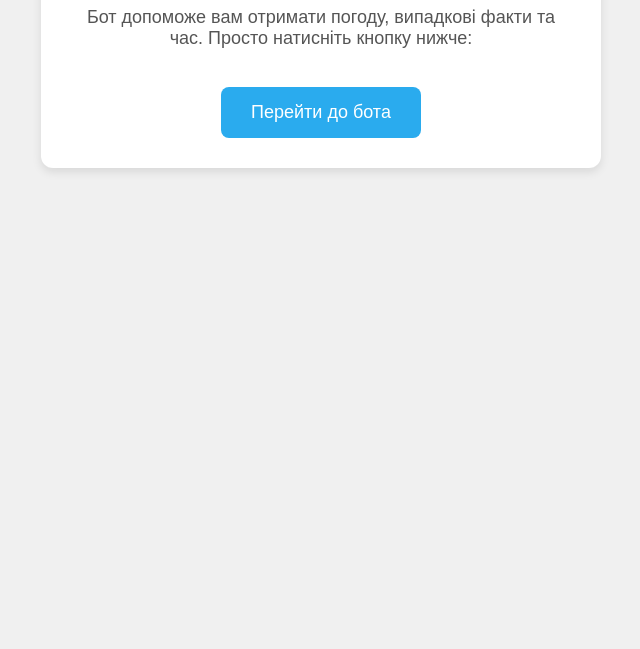
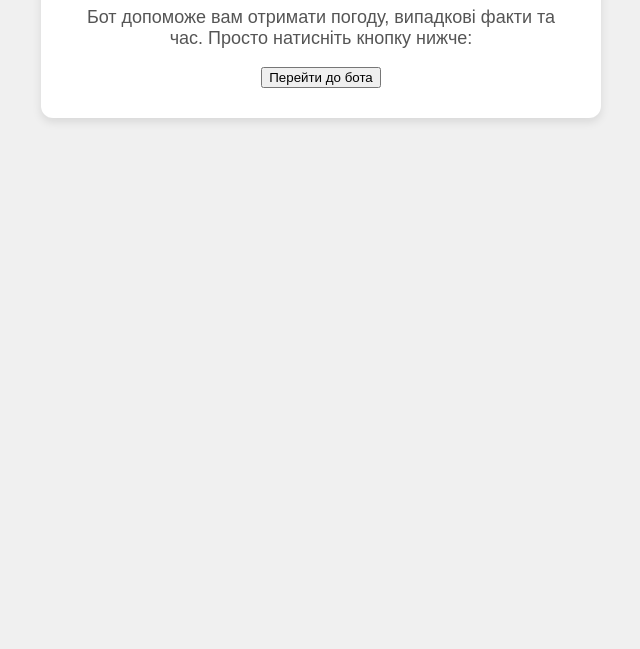
Before and after one commit to xveetalqq/telegram-bot-page, a plain HTML site: page index.html in a window 1280 px wide. Shown: the part 151-800 px from the top of the page, without its empty margins (319-959 px from the left). Drawn offline with Linux system fonts and the light colour scheme.

Commit message:
Update index.html

```diff
--- a/index.html
+++ b/index.html
@@ -46,7 +46,9 @@
   <div class="container">
     <h1>Привіт! Це наш Telegram-бот</h1>
     <p>Бот допоможе вам отримати погоду, випадкові факти та час. Просто натисніть кнопку нижче:</p>
-    <a href="https://t.me/@RDbobBot" class="btn">Перейти до бота</a>
-  </div>
+   <a href="https://t.me/RDbobBot" target="_blank">
+    <button>Перейти до бота</button>
+</a>
+
 </body>
 </html>
```
